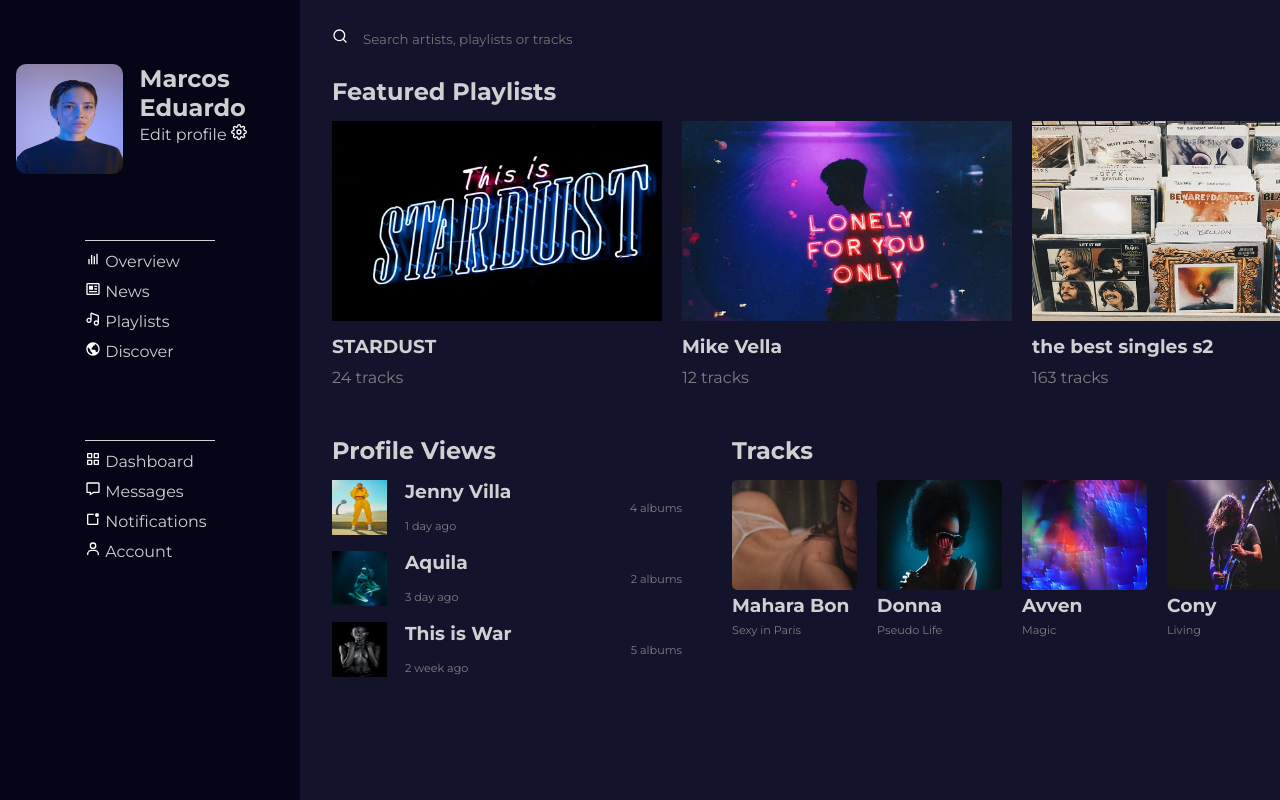
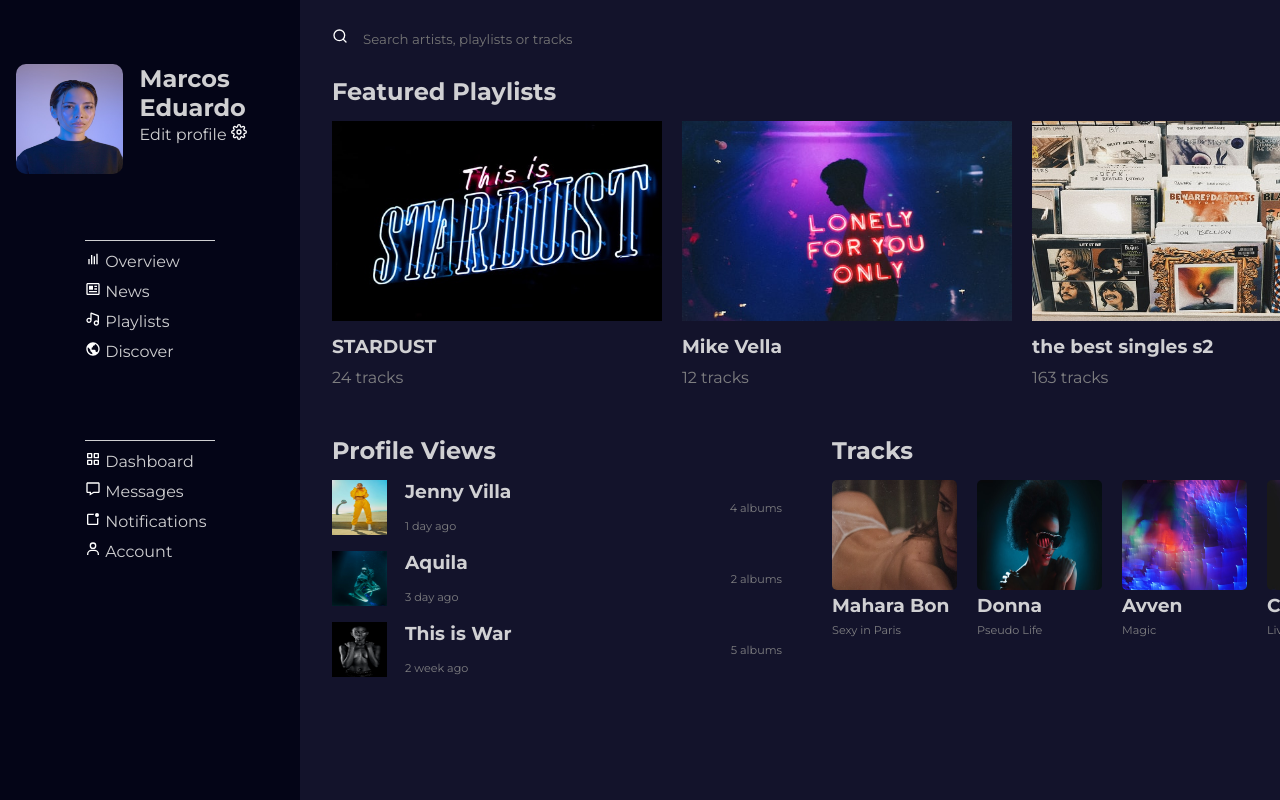
Before and after one commit to maarcoseduardo/music-library, a Next.js app: page / in a window 1280 px wide. Built offline with nearby package versions, Linux system fonts and the light colour scheme.

Commit message:
edit responsive styles-playlist

```diff
--- a/src/components/Playlist/styles.ts
+++ b/src/components/Playlist/styles.ts
@@ -24,8 +24,11 @@ export const Input = styled.input`
 
 export const SectionPlaylist = styled.section`
   height: 300px;
-  width: 1000px;
-  overflow-x: scroll;
+
+  @media (max-width: 1080px) {
+    overflow: scroll;
+    max-width: 800px;
+  }
 `;
 
 export const PLaylistContainer = styled.div`
@@ -58,11 +61,18 @@ export const SectionViewsTracks = styled.section`
   display: flex;
   max-width: 1000px;
   gap: 50px;
+  @media (max-width: 1080px) {
+    gap: 20px;
+  }
 `;
 
 export const DivView = styled.div`
   max-width: 450px;
   width: 100%;
+
+  @media (max-width: 1080px) {
+    max-width: 350px;
+  }
 `;
 
 export const DivTracks = styled.div``;
@@ -80,8 +90,12 @@ export const DivProfile = styled.div`
   display: flex;
   justify-content: space-between;
   align-items: center;
-  width: 350px;
+  width: 450px;
   margin-bottom: 1rem;
+
+  @media (max-width: 1080px) {
+    width: 100%;
+  }
 `;
 export const DivContainerProfileDescription = styled.div`
   display: flex;
@@ -113,9 +127,11 @@ export const ParagraphAlbum = styled.p`
 
 export const UnlistTracks = styled.ul`
   display: flex;
-  width: 600px;
   gap: 20px;
-  overflow-x: scroll;
+  @media (max-width: 1080px) {
+    overflow: scroll;
+    max-width: 350px;
+  }
 `;
 
 export const ListTracks = styled.li``;
```
